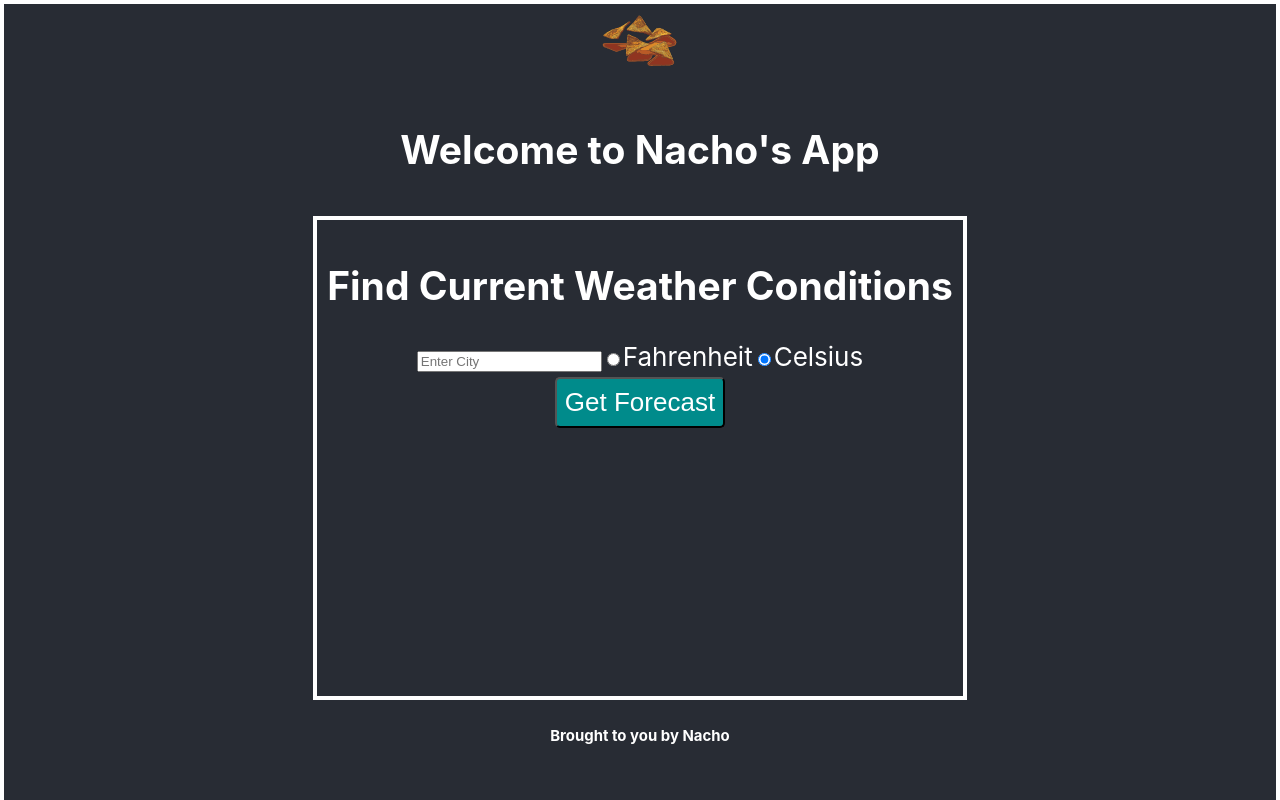
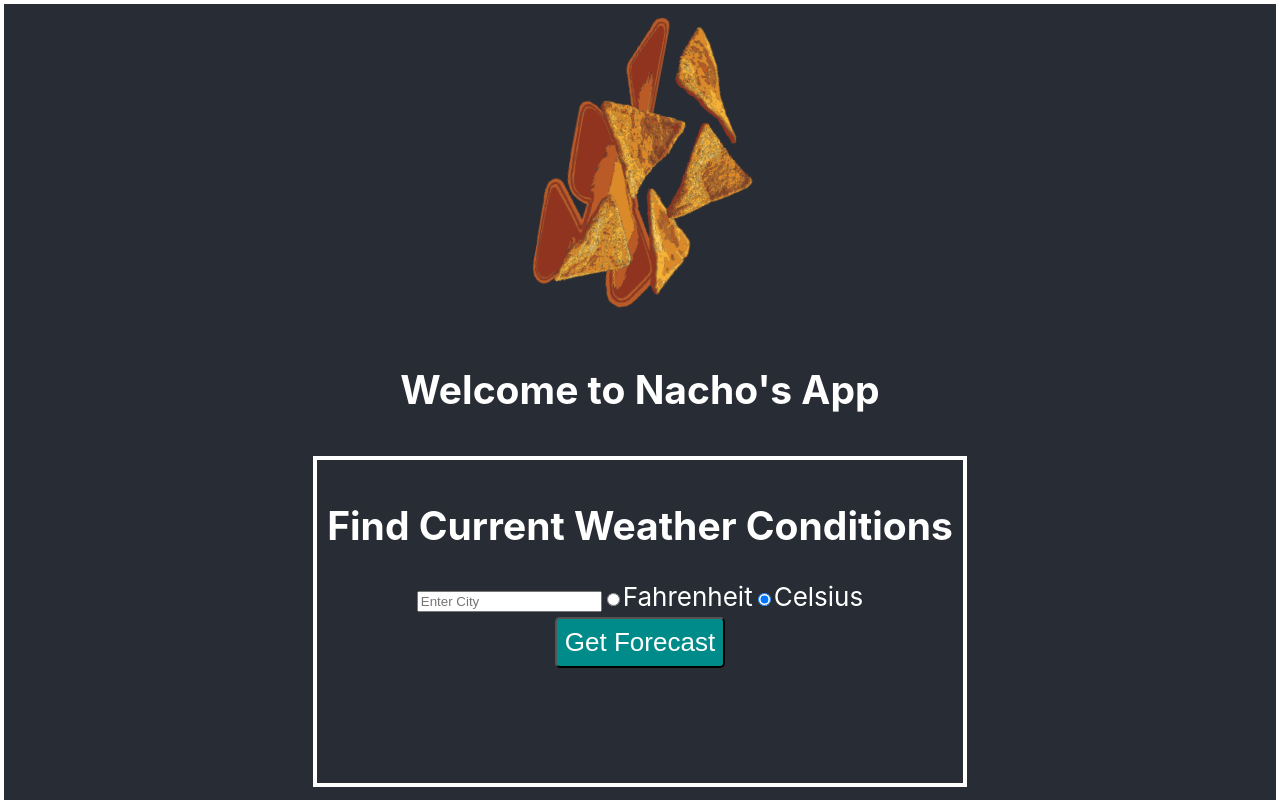
Before and after one commit to nacho1785/nacho-test, a React (Create React App) app: page / in a window 1280 px wide. Shown: the top 800 px of the page. Built offline with nearby package versions, Linux system fonts and the light colour scheme.

Commit message:
Fixed Logo

```diff
--- a/src/App.css
+++ b/src/App.css
@@ -10,7 +10,9 @@
 
 @media (prefers-reduced-motion: no-preference) {
   .App-logo {
-    animation: infinite ;
+    animation: App-logo-spin infinite 20s linear;
+    height: 40vmin;
+    pointer-events: none;
     /*App-logo-spin infinite 20s linear;*/
 
   }
```
